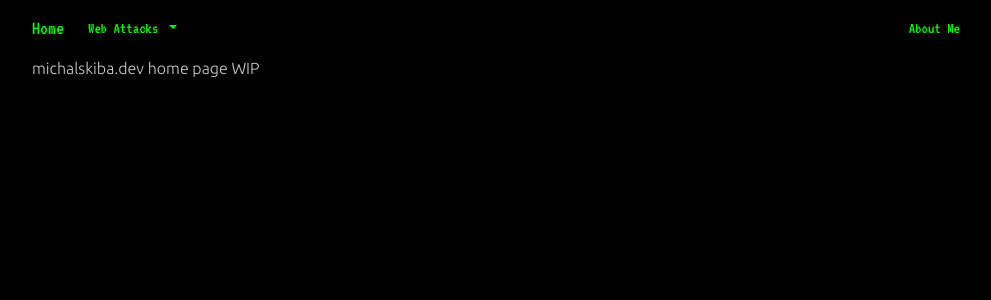
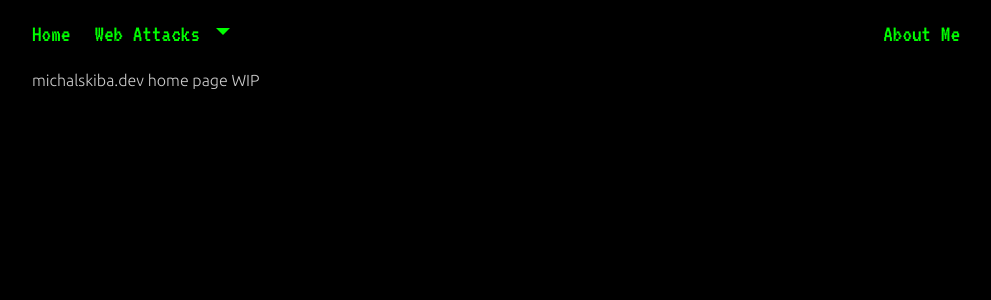
Before and after one commit to dev-michal-skiba/michalskiba-dev, a Django app: page / in a window 1280 px wide. Shown: the top 300 px of the page, without its empty margins (140-1131 px from the left). Run offline with Django 4.2, Linux system fonts and the light colour scheme; some libraries are stand-ins or nearby versions.

Commit message:
Fixed navbar font size

```diff
--- a/michalskiba_dev/static/style.css
+++ b/michalskiba_dev/static/style.css
@@ -10,6 +10,10 @@ body {
     background-color: var(--primary-bg);
     color: var(--primary-text);
     font-family: 'Ubuntu', sans-serif;
+}
+
+.navbar-font-size {
+    font-size: 24px;
 }
 
 .primary-bg, .primary-bg:hover, .primary-bg:focus {
--- a/michalskiba_dev/templates/base.html
+++ b/michalskiba_dev/templates/base.html
@@ -13,9 +13,9 @@
     <title>{% block title %}Michal Skiba{% endblock %}</title>
 </head>
 <body>
-    <nav class="navbar navbar-expand-lg">
+    <nav class="navbar navbar-expand-lg navbar-font-size">
         <div class="container-lg primary-bg">
-            <a class="navbar-brand secondary-text" href="">Home</a>
+            <a class="navbar-brand secondary-text navbar-font-size" href="">Home</a>
             <button
                 class="navbar-toggler"
                 type="button"
```
